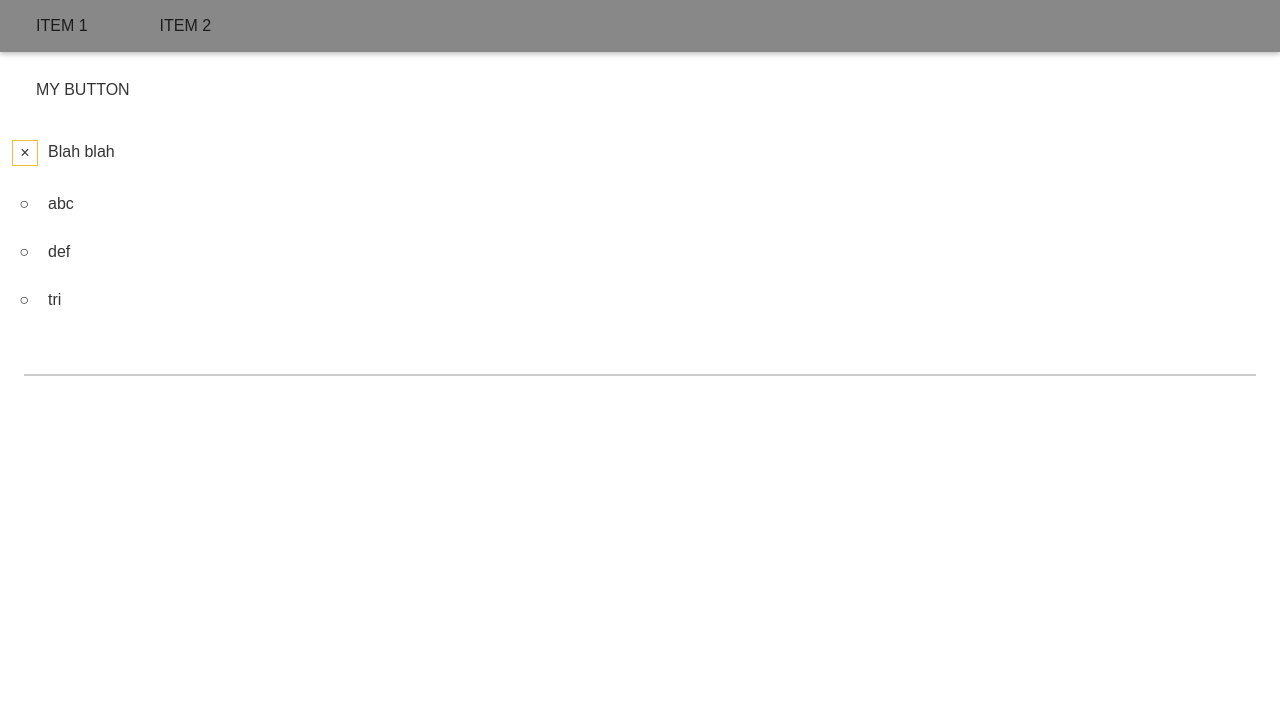
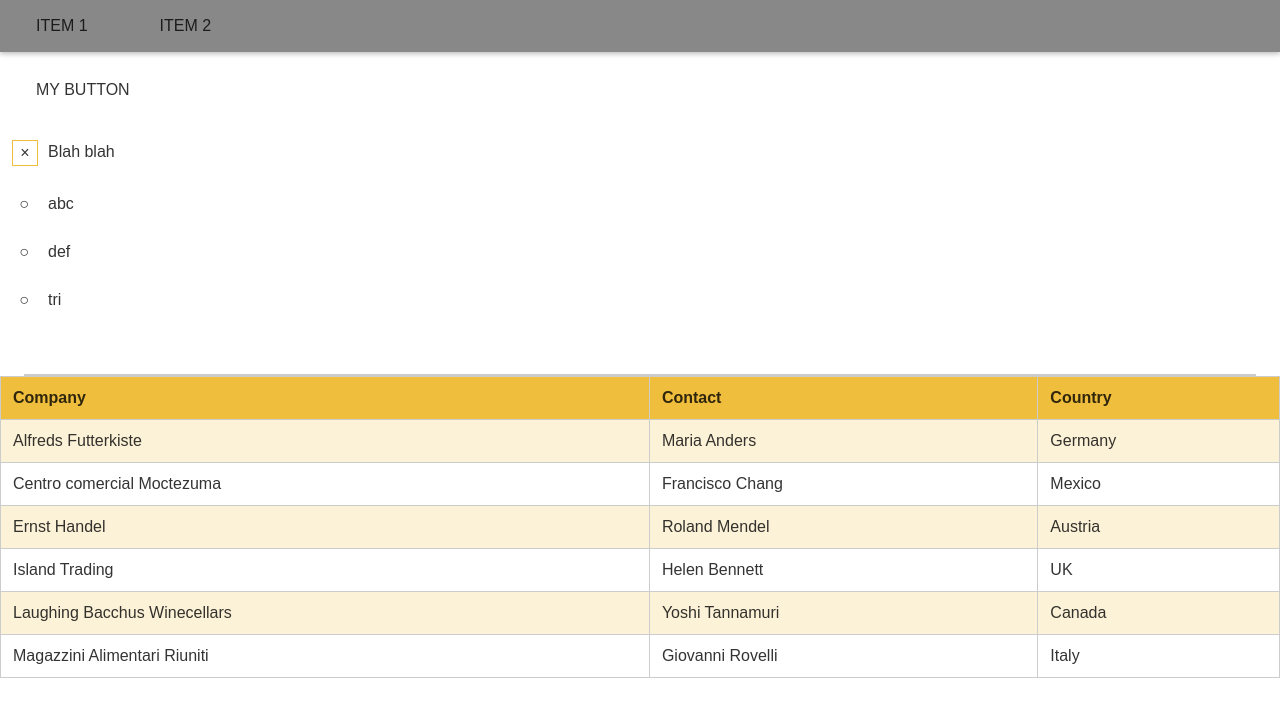
Before and after one commit to nejcmacek/dragonhack2017, an Angular app: page / in a window 1280 px wide. Shown: the top 716 px of the page. Built offline with nearby package versions, Linux system fonts and the light colour scheme.

Commit message:
Nareo sn tabele.

```diff
--- a/src/app/app.component.html
+++ b/src/app/app.component.html
@@ -1,6 +1,6 @@
 <dh-navbar fixed>
-	<dh-navitem href="https://google.si">Item 1</dh-navitem>
-	<dh-navitem href="http://dragonhack.si">Item 2</dh-navitem>
+  <dh-navitem href="https://google.si">Item 1</dh-navitem>
+  <dh-navitem href="http://dragonhack.si">Item 2</dh-navitem>
 </dh-navbar>
 
 <div>
@@ -18,3 +18,44 @@
 <div>
   <dh-input></dh-input>
 </div>
+
+
+<dh-table>
+  <thead>
+    <tr>
+      <th>Company</th>
+      <th>Contact</th>
+      <th>Country</th>
+    </tr>
+  </thead>
+  <tr>
+    <td>Alfreds Futterkiste</td>
+    <td>Maria Anders</td>
+    <td>Germany</td>
+  </tr>
+  <tr>
+    <td>Centro comercial Moctezuma</td>
+    <td>Francisco Chang</td>
+    <td>Mexico</td>
+  </tr>
+  <tr>
+    <td>Ernst Handel</td>
+    <td>Roland Mendel</td>
+    <td>Austria</td>
+  </tr>
+  <tr>
+    <td>Island Trading</td>
+    <td>Helen Bennett</td>
+    <td>UK</td>
+  </tr>
+  <tr>
+    <td>Laughing Bacchus Winecellars</td>
+    <td>Yoshi Tannamuri</td>
+    <td>Canada</td>
+  </tr>
+  <tr>
+    <td>Magazzini Alimentari Riuniti</td>
+    <td>Giovanni Rovelli</td>
+    <td>Italy</td>
+  </tr>
+</dh-table>
--- a/src/app/app.module.ts
+++ b/src/app/app.module.ts
@@ -10,6 +10,7 @@ import { ButtonComponent } from './button/button.component';
 import { CheckboxComponent } from './checkbox/checkbox.component';
 import { RadiosetComponent } from './radioset/radioset.component';
 import { InputComponent } from './input/input.component';
+import { TableComponent } from './table/table.component';
 
 @NgModule({
 	declarations: [
@@ -19,7 +20,8 @@ import { InputComponent } from './input/input.component';
 		NavitemComponent,
 		ButtonComponent,
 		RadiosetComponent,
-		InputComponent
+		InputComponent,
+		TableComponent
 	],
 	imports: [
 		BrowserModule,
--- /dev/null
+++ b/src/app/table/table.component.css
@@ -0,0 +1,20 @@
+
+table {
+    font-family: arial, sans-serif;
+    border-collapse: collapse;
+    width: 100%;
+}
+
+/deep/ td, /deep/ th {
+    border: 1px solid #ccc;
+    text-align: left;
+    padding: 12px;
+}
+
+/deep/ tr:nth-child(even) {
+    background-color: rgba(240, 190, 61, 0.2);
+}
+
+/deep/ thead>tr {
+    background-color: #f0be3d;
+}
--- /dev/null
+++ b/src/app/table/table.component.html
@@ -0,0 +1,3 @@
+<table>
+  <ng-content></ng-content>
+</table>
--- /dev/null
+++ b/src/app/table/table.component.ts
@@ -0,0 +1,15 @@
+import { Component, OnInit } from '@angular/core';
+
+@Component({
+  selector: 'dh-table',
+  templateUrl: './table.component.html',
+  styleUrls: ['./table.component.css']
+})
+export class TableComponent implements OnInit {
+
+  constructor() { }
+
+  ngOnInit() {
+  }
+
+}
```
Also changed, not shown: 1 other file (tests, documents, lock files or other folders).
